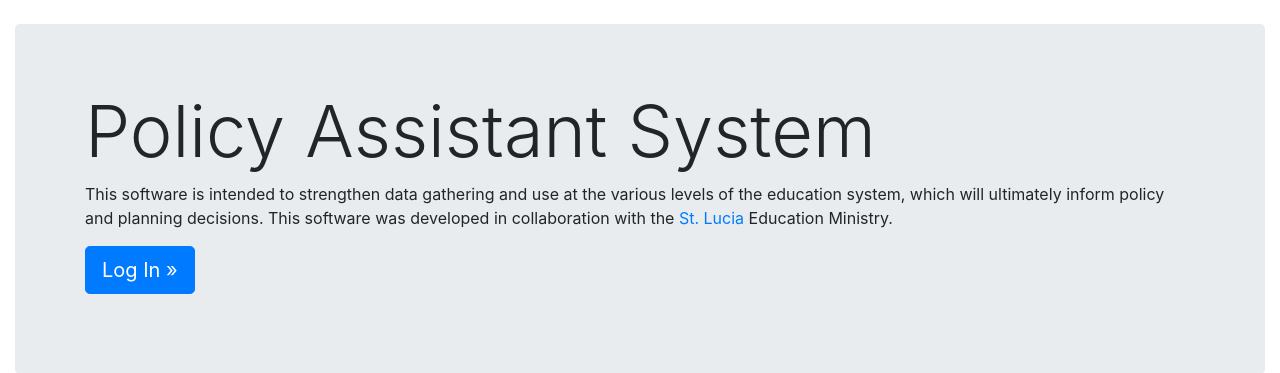
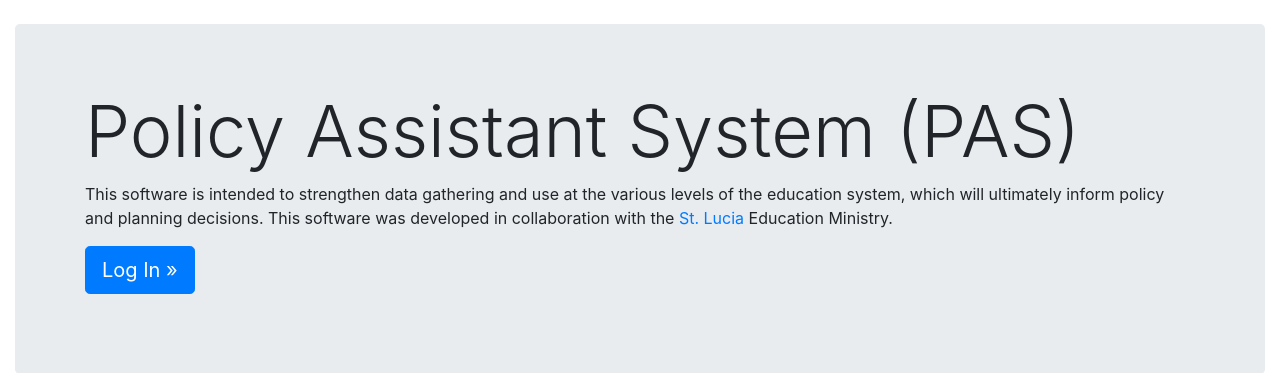
Before and after one commit to guezandy/PAS-EMIS, a Django app: page / in a window 1280 px wide. Shown: the part 56-429 px from the top of the page. Run offline with Django 3.2, Linux system fonts and the light colour scheme; some libraries are stand-ins or nearby versions.

Commit message:
heading update

```diff
--- a/authentication/templates/authentication/index.html
+++ b/authentication/templates/authentication/index.html
@@ -2,7 +2,7 @@
 {% block body %}
 <div class="jumbotron">
         <div class="container">
-          <h1 class="display-3">Policy Assistant System</h1>
+          <h1 class="display-3">Policy Assistant System (PAS)</h1>
           <p>This software is intended to strengthen data gathering and use at the various levels of the education system, which will ultimately inform policy and planning decisions. This software was developed in collaboration with the <a href="https://en.wikipedia.org/wiki/Saint_Lucia"> St. Lucia</a> Education Ministry.
           </p>
           <p>
```
